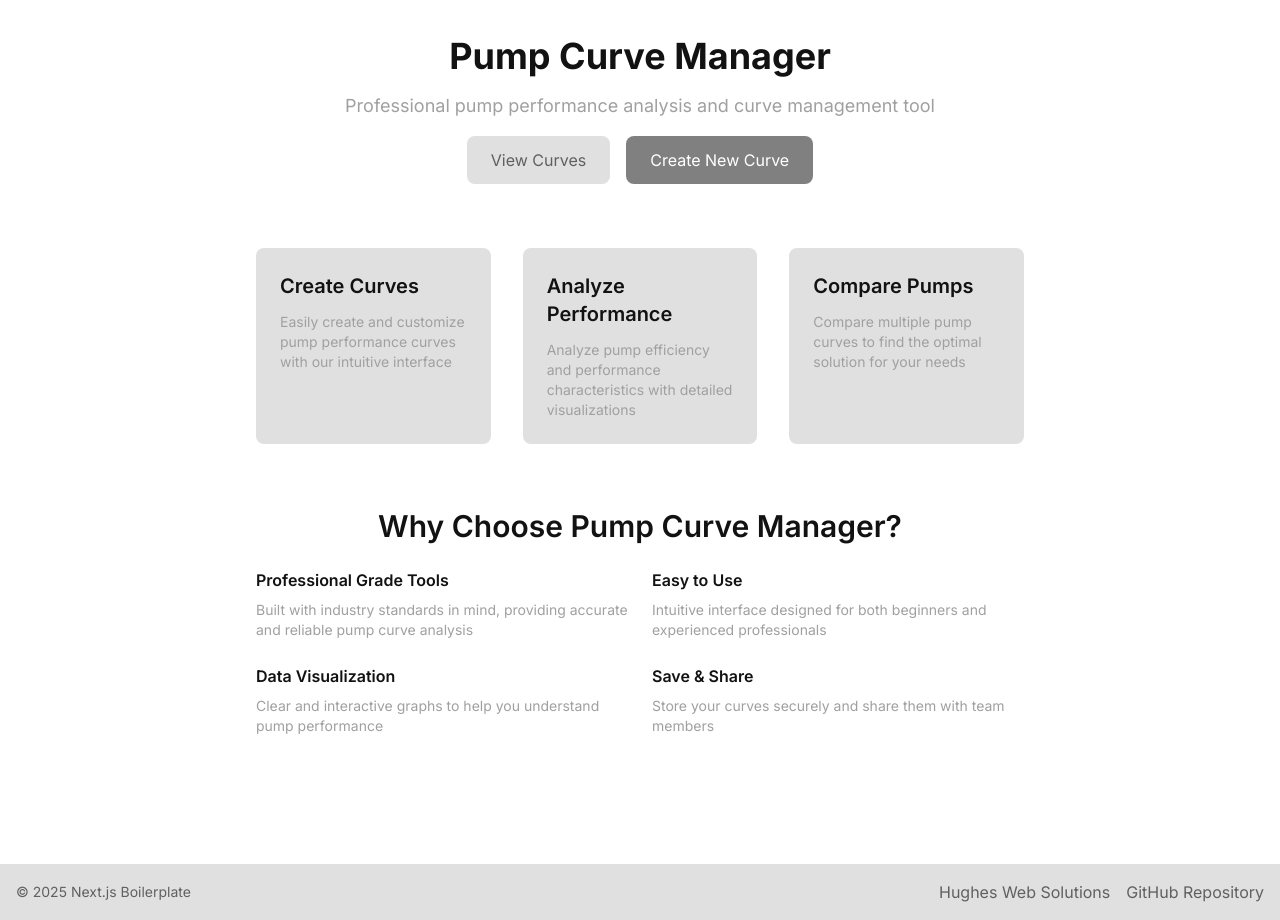
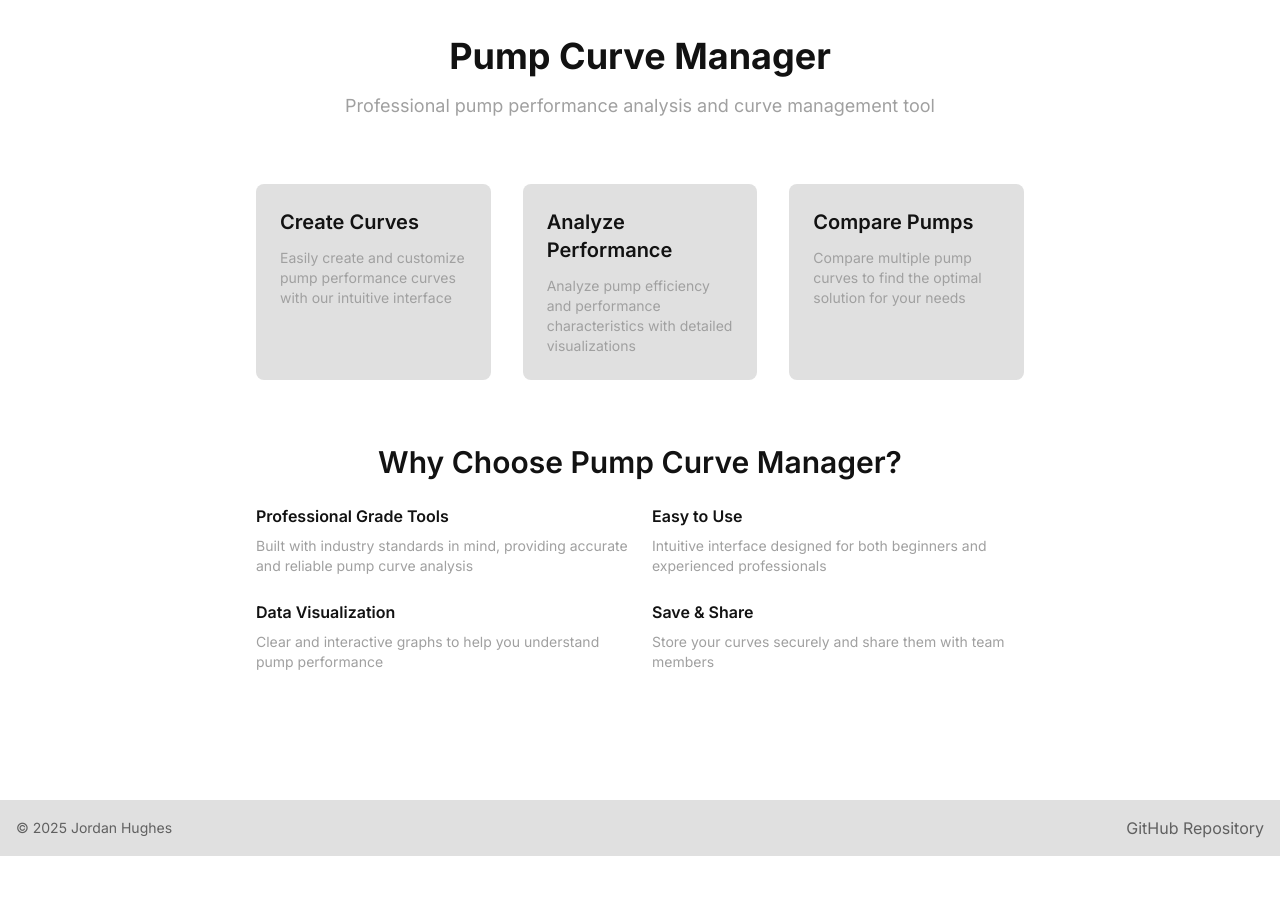
Before and after one commit to jordanhughes421/pump-curve-master, a Next.js app: page / in a window 1280 px wide. Shown: the part 120-1040 px from the top of the page. After the commit the page ends 976 px from the top, so only its background shows below. Built offline with nearby package versions, Linux system fonts and the light colour scheme.

Commit message:
npm install

```diff
--- a/app/components/footer.tsx
+++ b/app/components/footer.tsx
@@ -5,17 +5,12 @@ const Footer = () => {
         <footer className="bg-brandColor1 text-brandColor5 p-4 mt-8">
             <div className="container mx-auto flex justify-between items-center flex-wrap">
                 <p className="text-sm w-full md:w-auto mb-4 md:mb-0 text-center md:text-left">
-                    &copy; {new Date().getFullYear()} Next.js Boilerplate
+                    &copy; {new Date().getFullYear()} Jordan Hughes
                 </p>
                 <nav className="w-full md:w-auto">
                     <ul className="flex justify-center md:justify-end gap-4 flex-wrap">
                         <li>
-                            <Link href="https://hugheswebsolutions.com" target="_blank" rel="noopener noreferrer" className="hover:text-brandColor3">
-                                Hughes Web Solutions
-                            </Link>
-                        </li>
-                        <li>
-                            <Link href="https://github.com/jordanhughes421/nextjs-auth-boilerplate" target="_blank" rel="noopener noreferrer" className="hover:text-brandColor3">
+                            <Link href="https://github.com/jordanhughes421/pump-curve-master" target="_blank" rel="noopener noreferrer" className="hover:text-brandColor3">
                                 GitHub Repository
                             </Link>
                         </li>
--- a/app/page.tsx
+++ b/app/page.tsx
@@ -9,20 +9,6 @@ export default function Home() {
         <p className="text-md md:text-lg text-brandColor3">
           Professional pump performance analysis and curve management tool
         </p>
-        <div className="flex gap-4 mt-4">
-          <Link
-            href="/curves"
-            className="px-6 py-3 bg-brandColor1 hover:bg-brandColor2 text-brandColor5 rounded-lg transition-colors"
-          >
-            View Curves
-          </Link>
-          <Link
-            href="/curves/new"
-            className="px-6 py-3 bg-brandColor4 hover:bg-brandColor3 text-white rounded-lg transition-colors"
-          >
-            Create New Curve
-          </Link>
-        </div>
       </header>
 
       <section className="w-full max-w-3xl grid grid-cols-1 md:grid-cols-3 gap-8 mt-16">
```
